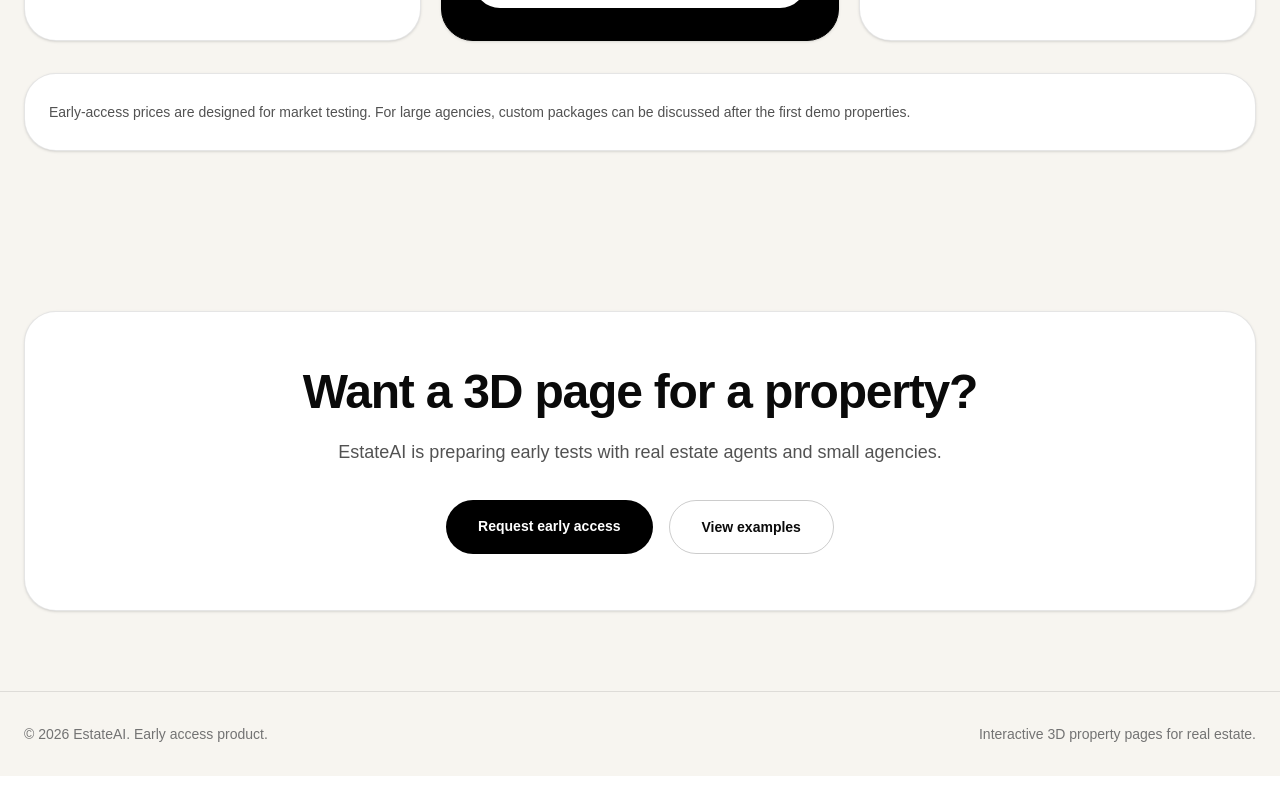
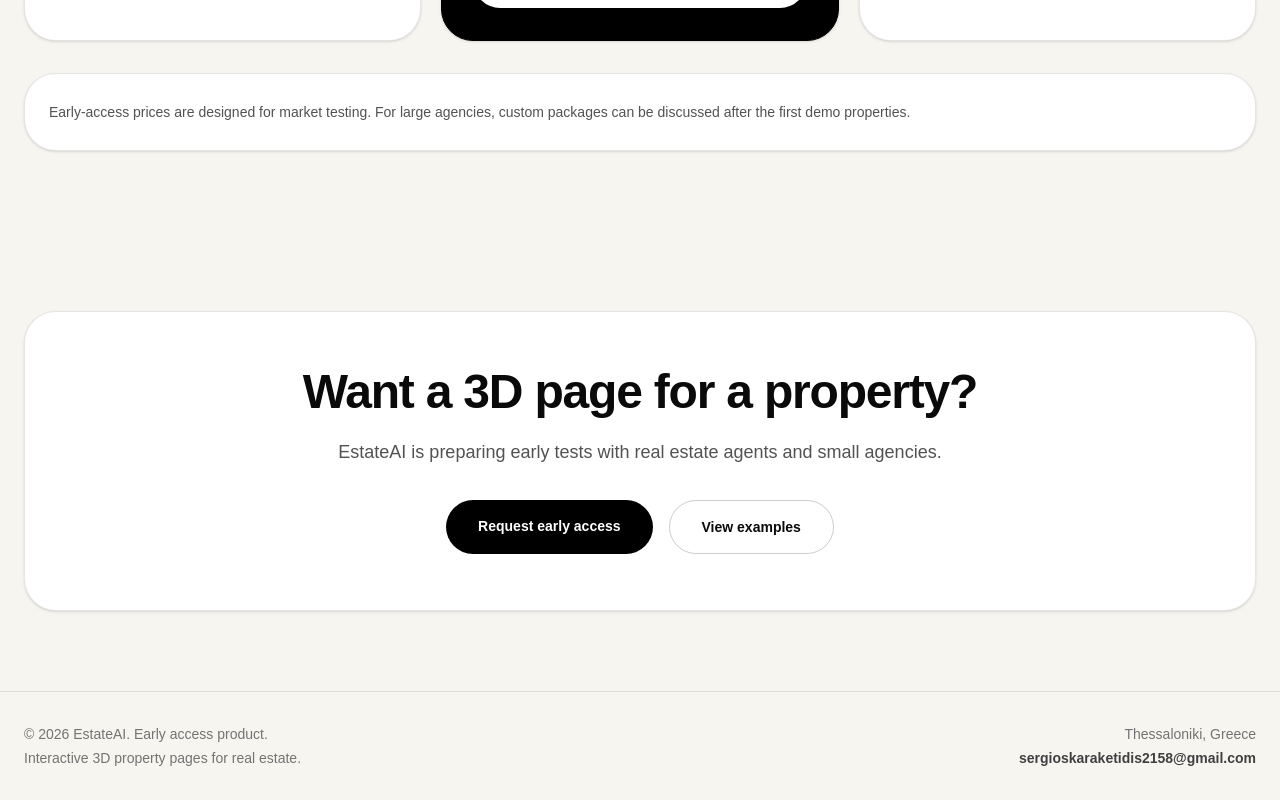
Before and after one commit to sergiosk222/estateai, a Next.js app: page / in a window 1280 px wide. Shown: the part 2966-3766 px from the top of the page. Before the commit the page ends 3742 px from the top, so only its background shows below. Built offline with nearby package versions, Linux system fonts and the light colour scheme.

Commit message:
Fix duplicate contact email import

```diff
--- a/components/ContactRequestForm.tsx
+++ b/components/ContactRequestForm.tsx
@@ -1,8 +1,7 @@
 "use client";
 
 import { FormEvent, useState } from "react";
-
-const CONTACT_EMAIL = "hello@estateai.gr";
+import { CONTACT_EMAIL } from "@/lib/contact";
 
 type FormState = {
   name: string;
--- a/components/PublicFooter.tsx
+++ b/components/PublicFooter.tsx
@@ -1,9 +1,23 @@
+import { CONTACT_EMAIL, CONTACT_LOCATION } from "@/lib/contact";
+
 export default function PublicFooter() {
   return (
     <footer className="border-t border-black/10 px-6 py-8">
       <div className="mx-auto flex max-w-7xl flex-col justify-between gap-4 text-sm text-neutral-500 md:flex-row">
-        <p>© 2026 EstateAI. Early access product.</p>
-        <p>Interactive 3D property pages for real estate.</p>
+        <div>
+          <p>© 2026 EstateAI. Early access product.</p>
+          <p className="mt-1">Interactive 3D property pages for real estate.</p>
+        </div>
+
+        <div className="md:text-right">
+          <p>{CONTACT_LOCATION}</p>
+          <a
+            href={`mailto:${CONTACT_EMAIL}`}
+            className="mt-1 inline-block font-semibold text-neutral-700 hover:text-black"
+          >
+            {CONTACT_EMAIL}
+          </a>
+        </div>
       </div>
     </footer>
   );
--- /dev/null
+++ b/lib/contact.ts
@@ -0,0 +1,14 @@
+export const CONTACT_EMAIL = "sergioskaraketidis2158@gmail.com";
+
+export const CONTACT_NAME = "EstateAI";
+
+export const CONTACT_LOCATION = "Thessaloniki, Greece";
+
+export const CONTACT_WHATSAPP = "";
+
+export const CONTACTS = {
+  email: CONTACT_EMAIL,
+  name: CONTACT_NAME,
+  location: CONTACT_LOCATION,
+  whatsapp: CONTACT_WHATSAPP
+};
```
